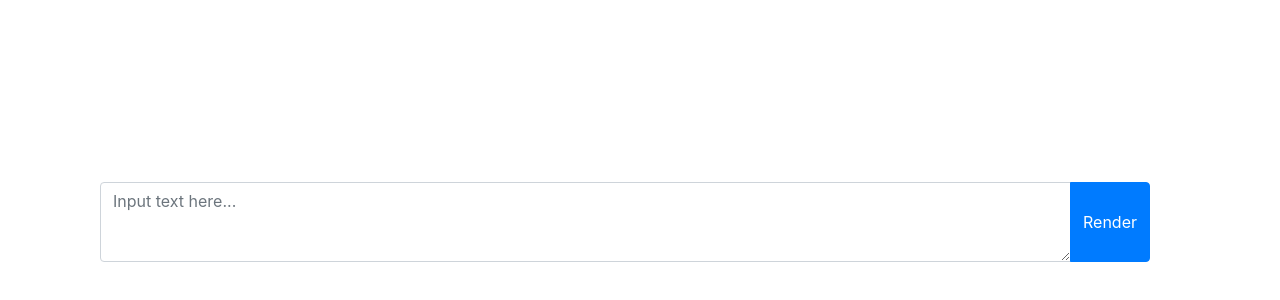
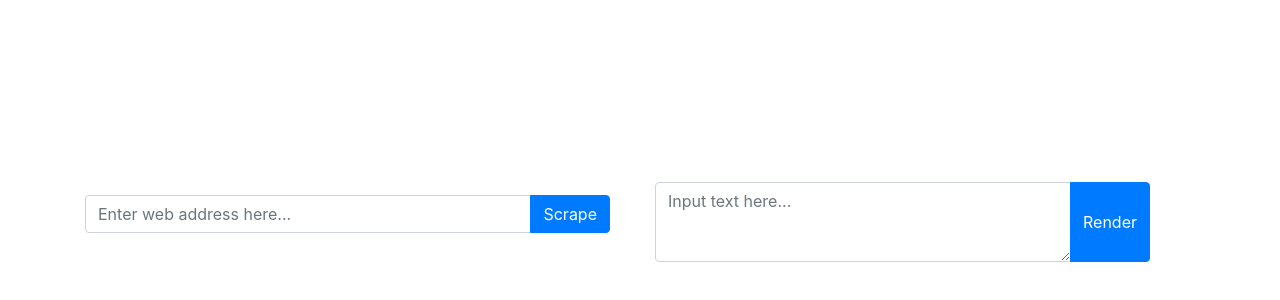
Before and after one commit to gryphbecrazeh/next-express-product-scraper, a Next.js app: page / in a window 1280 px wide. Shown: the part 178-478 px from the top of the page. Built offline with nearby package versions, Linux system fonts and the light colour scheme.

Commit message:
restored url scraping functionality

```diff
--- a/pages/index.js
+++ b/pages/index.js
@@ -1,5 +1,5 @@
 // ---------------------------------------------------React
-import React from "react";
+import React, { useState } from "react";
 // ---------------------------------------------------Next
 import Head from "next/head";
 import Link from "next/link";
@@ -11,10 +11,14 @@ import { Container, Row, Col } from "reactstrap";
 import Scraper from "../components/Scraper";
 import ContentManipulator from "../components/ContentManipulator";
 export default () => {
+	const [urlInput, setUrlInput] = useState(null);
+	let handleScrape = output => {
+		setUrlInput(output);
+	};
 	return (
 		<div>
 			<Head>
-				<title>Test App</title>
+				<title>Content Spinner App</title>
 				<link
 					rel="stylesheet"
 					href="https://stackpath.bootstrapcdn.com/bootstrap/4.3.1/css/bootstrap.min.css"
@@ -39,9 +43,11 @@ export default () => {
 						width: "100%"
 					}}
 				>
-					{/* <Col><Scraper /></Col> */}
 					<Col>
-						<ContentManipulator />
+						<Scraper handler={handleScrape} />
+					</Col>
+					<Col>
+						<ContentManipulator scrapedContent={urlInput} />
 					</Col>
 				</Row>
 			</Container>
```
